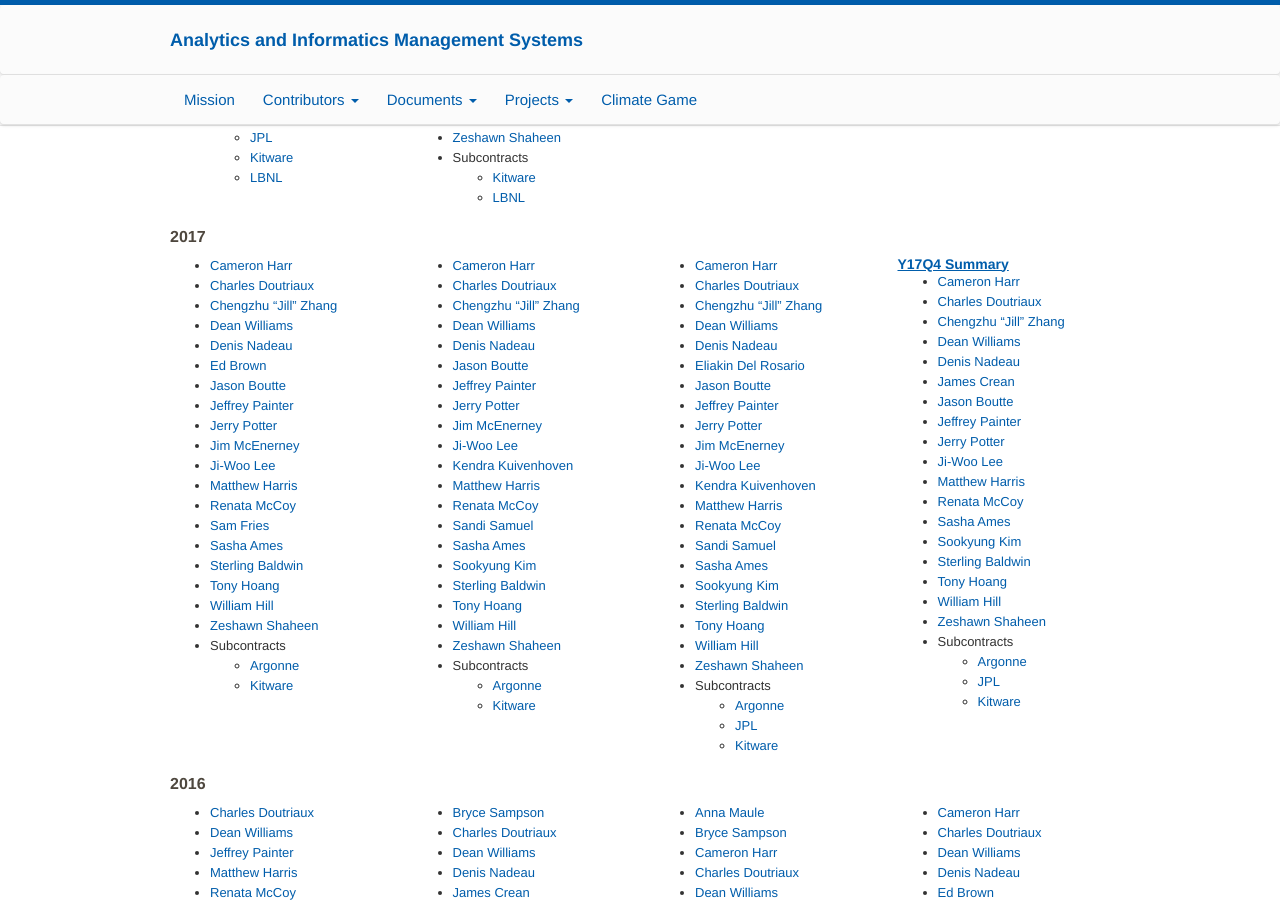
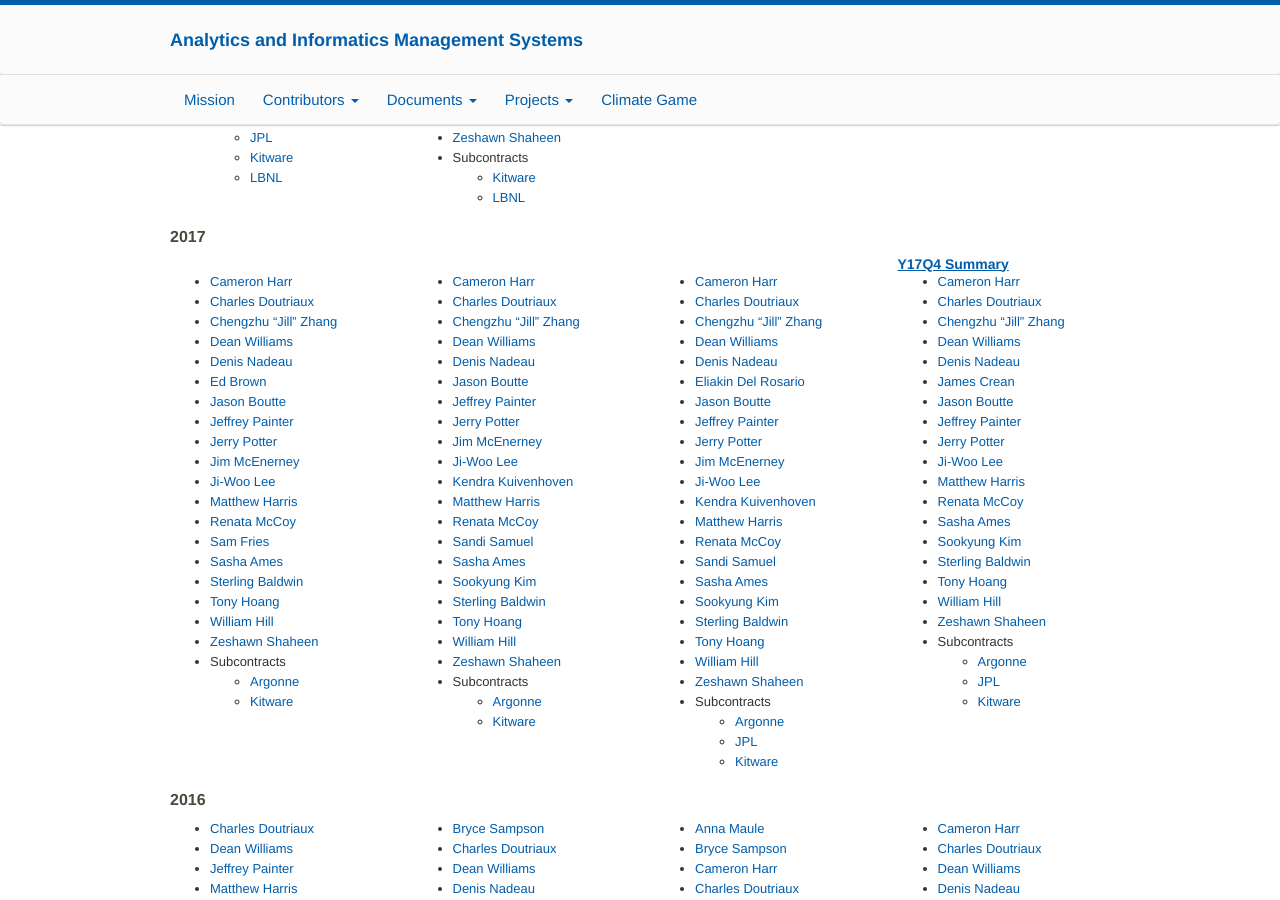
Before and after one commit to aims-group/aims-site, a Jekyll site: the page built from quarterly_reports.html, in a window 1280 px wide and 900 px high, scrolled down 484 px. Built offline with Jekyll 4.4.1, drawn with Linux system fonts in a browser that asks for light colours.

Commit message:
MBH: adjusting column height for all missing summarys

```diff
--- a/quarterly_reports.html
+++ b/quarterly_reports.html
@@ -93,6 +93,7 @@ title: Quarterly Reports
 <div id="year"><h4>2017</h4></div>
 <div class="row">
     <div class="col-xs-6 col-sm-3">
+        <h5 style="margin-bottom: 0px; margin-top: 0px">&nbsp;</h5>
         <ul>
             <li><a href='media/Quarterly-Reports/Y16Q4/Cameron%20Harr.pdf'>Cameron Harr</a></li>
             <li><a href='media/Quarterly-Reports/Y16Q4/Charles%20Doutriaux.pdf'>Charles Doutriaux</a></li>
@@ -122,6 +123,7 @@ title: Quarterly Reports
         </ul>
     </div>
     <div class="col-xs-6 col-sm-3">
+        <h5 style="margin-bottom: 0px; margin-top: 0px">&nbsp;</h5>
         <ul>
             <li><a href='media/Quarterly-Reports/Y17Q1/Cameron%20Harr.pdf'>Cameron Harr</a></li>
             <li><a href='media/Quarterly-Reports/Y17Q1/Charles%20Doutriaux.pdf'>Charles Doutriaux</a></li>
@@ -152,6 +154,7 @@ title: Quarterly Reports
         </ul>
     </div>
     <div class="col-xs-6 col-sm-3">
+        <h5 style="margin-bottom: 0px; margin-top: 0px">&nbsp;</h5>
         <ul>
             <li><a href='media/Quarterly-Reports/Y17Q2/Cameron%20Harr.pdf'>Cameron Harr</a></li>
             <li><a href='media/Quarterly-Reports/Y17Q2/Charles%20Doutriaux.pdf'>Charles Doutriaux</a></li>
```
